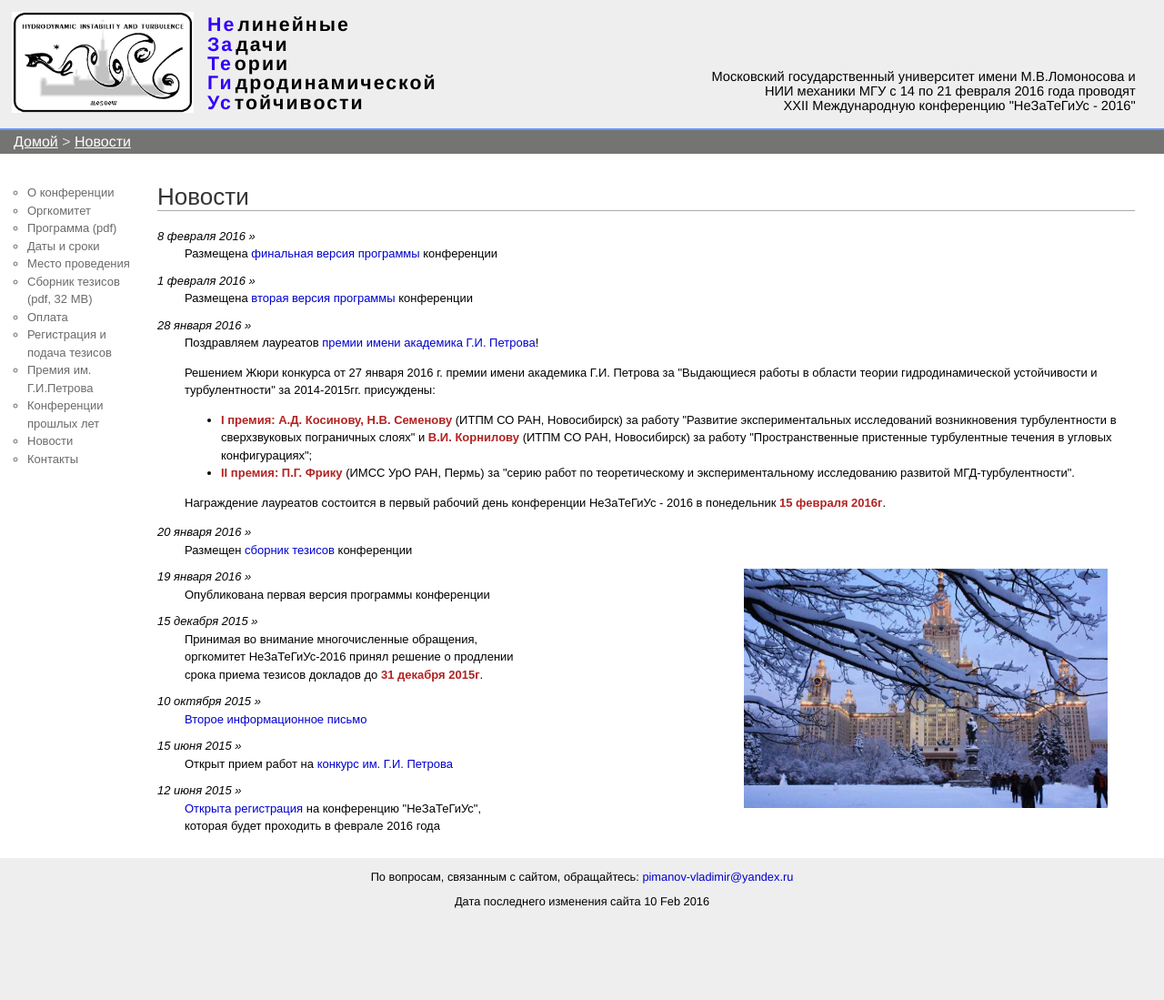
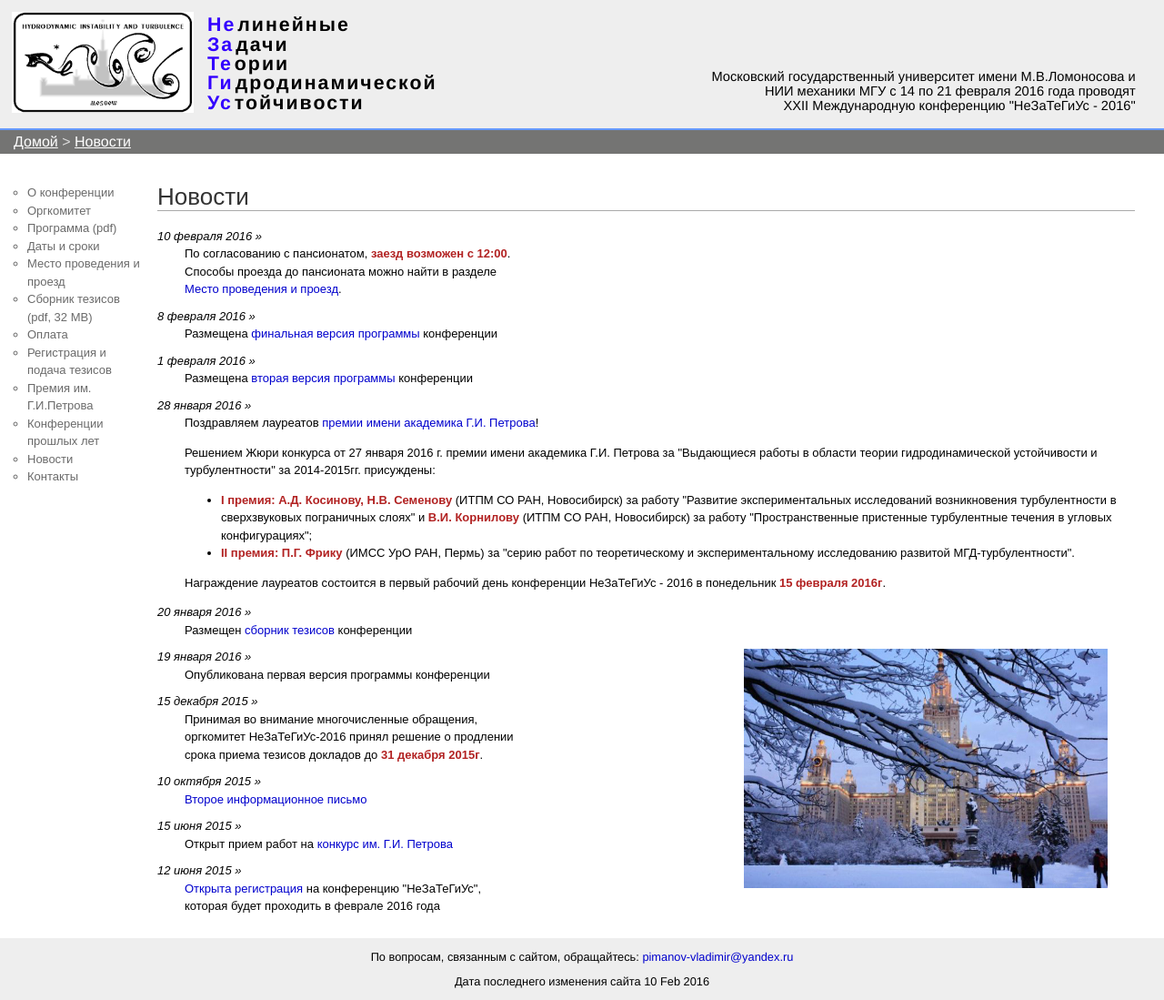
Before and after one commit to pimanov/hit-conf, a Jekyll site: the page built from index.html, in a window 1280 px wide. Shown: the whole page at 91% size. Built offline with Jekyll 4.4.1, drawn with Linux system fonts in a browser that asks for light colours; before the commit the page ends 1011 px from its top, so only the background shows below that.

Commit message:
zaezd and zaead time added

```diff
--- a/_layouts/default.html
+++ b/_layouts/default.html
@@ -54,7 +54,7 @@
           <li><a href="/2016/org.html">Оргкомитет</a></li>
           <li><a href="/2016/downloads/Program_3.pdf" target="_blank">Программа (pdf)</a></li>
           <li><a href="/2016/dates.html">Даты и сроки</a></li>
-          <li><a href="/2016/place.html">Место проведения</a></li>
+          <li><a href="/2016/place.html">Место проведения и проезд</a></li>
           <li><a href="/books/NeZaTeGiUs_2016.pdf" target="_blank">Сборник тезисов (pdf, 32 MB)</a></li>
           <li><a href="/2016/cost.html">Оплата</a></li>
           <li><a href="/2016/signup.html">Регистрация и подача тезисов</a></li>
--- a/index.html
+++ b/index.html
@@ -3,6 +3,10 @@ layout: default
 title: Новости
 ---
 <div style="width: 400px">
+  <em>10 февраля 2016 &raquo;</em>
+  <div style="margin: 0px 5px 10px 30px">
+      По согласованию с пансионатом, <strong>заезд возможен с 12:00</strong>. Способы проезда до пансионата можно найти в разделе <a href="/2016/place.html">Место проведения и проезд</a>.
+  </div>
   <em>8 февраля 2016 &raquo;</em>
   <div style="margin: 0px 5px 10px 30px">
       Размещена <a href="/2016/downloads/Program_3.pdf" target="_blank">финальная версия программы</a> конференции
```
Also changed, not shown: 2016/place.html (+33 -11 lines).
